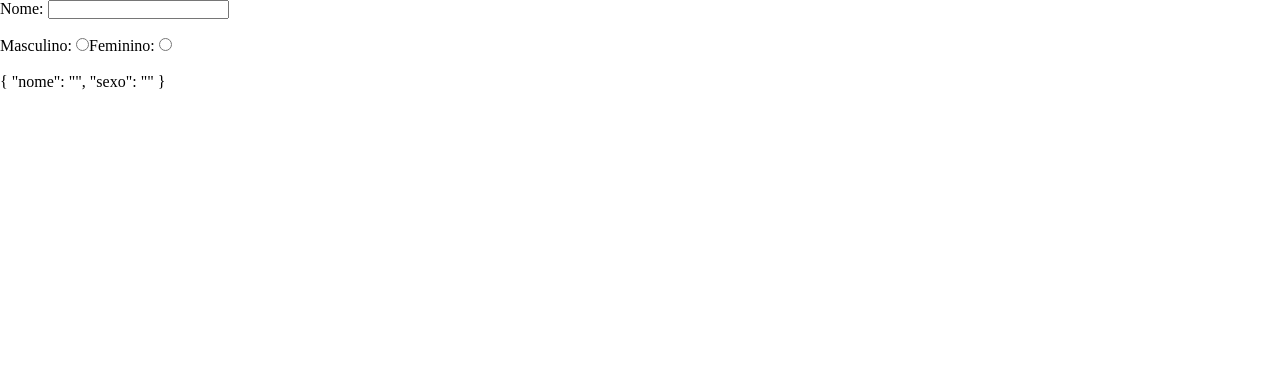
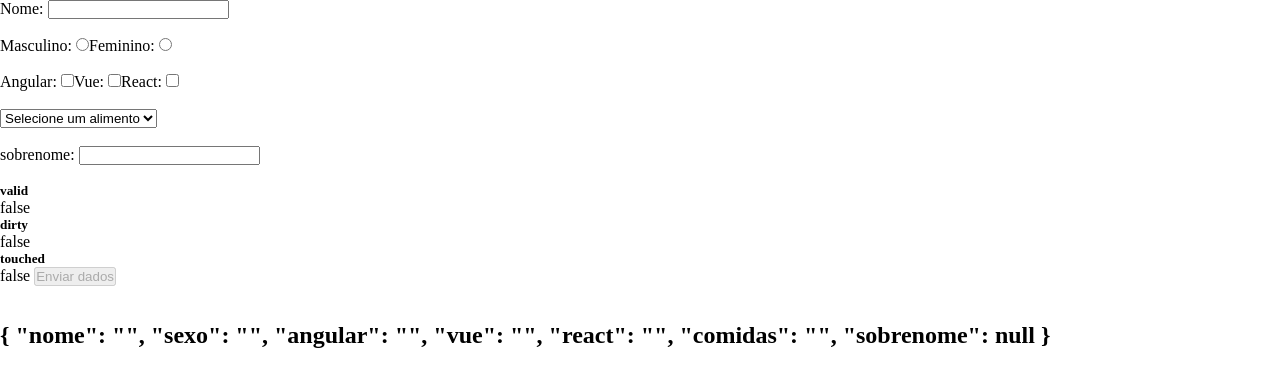
Before and after one commit to RafaelRNG/curso-angular, an Angular app in the folder primeiro-projeto/: page / in a window 1280 px wide. Shown: the top 386 px of the page. Built offline with nearby package versions, Linux system fonts and the light colour scheme.

Commit message:
Finalizando o template forms

```diff
--- a/primeiro-projeto/src/app/forms/forms.component.html
+++ b/primeiro-projeto/src/app/forms/forms.component.html
@@ -1,4 +1,4 @@
-<form #form="ngForm">
+<form #form="ngForm" (ngSubmit)="submitForm(form)">
    <span>
       <label for="">Nome: </label>
       <input type="text" name="nome" ngModel autocomplete="off">
@@ -14,7 +14,41 @@
       <br>
       <br>
 
+      <span>
+         <label for="">Angular: </label>
+         <input type="checkbox" name="angular" ngModel>
+         <label for="">Vue: </label>
+         <input type="checkbox" name="vue" ngModel>
+         <label for="">React: </label>
+         <input type="checkbox" name="react" ngModel>
+         <br>
+         <br>
+      </span>
    </span>
+
+   <select name="comidas" ngModel>
+      <option value="">Selecione um alimento</option>
+      <option *ngFor="let item of listComidas" [ngValue]="item">{{item.comida}}</option>
+   </select>
+   <br>
+   <br>
+
+   <label for="">sobrenome: </label>
+   <input type="text" name="sobrenome" #sobrenome="ngModel" [ngModel]="sobrenome.value" required>
+
+   <span *ngIf="sobrenome.invalid && (sobrenome.dirty && sobrenome.touched)">
+      Ivalid
+   </span>
+   <br>
+   <br>
+   <h5>valid</h5>{{ sobrenome.valid }}
+   <h5>dirty</h5>{{ sobrenome.dirty }}
+   <h5>touched</h5>{{ sobrenome.touched }}
+   <!--
+   {{ form.valid }}-->
+
+   <button type="submit" [disabled]="form.invalid">Enviar dados</button>
 </form>
 
-{{ form.value | json }}
+<br><br>
+<h2>{{ form.value | json }}</h2>
--- a/primeiro-projeto/src/app/forms/forms.component.ts
+++ b/primeiro-projeto/src/app/forms/forms.component.ts
@@ -1,4 +1,5 @@
 import { Component, OnInit } from '@angular/core';
+import { NgForm } from '@angular/forms';
 
 @Component({
   selector: 'rng-forms',
@@ -7,8 +8,18 @@ import { Component, OnInit } from '@angular/core';
 })
 export class FormsComponent implements OnInit {
 
+  public listComidas: Array<{ comida: string }> = [
+    { comida: "X-Salada" },
+    { comida: "X-Bacon" },
+    { comida: "Coxinha" }
+  ]
+
   constructor() { }
 
   ngOnInit(): void {
   }
+
+  public submitForm(form: NgForm) {
+    console.log(form.value)
+  }
 }
```
